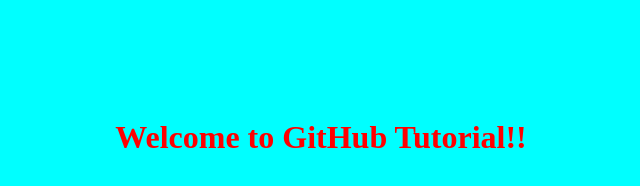
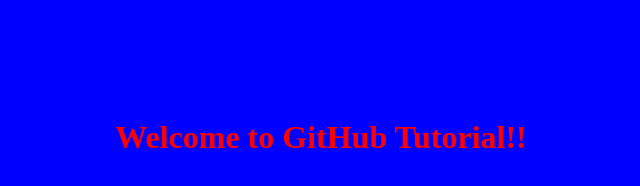
Before and after one commit to mohit-prakash/GitPractice, a plain HTML site: page index.html in a window 1280 px wide. Shown: the whole page, without its empty margins (319-959 px from the left). Drawn offline with Linux system fonts and the light colour scheme.

Commit message:
6th time commit

```diff
--- a/index.html
+++ b/index.html
@@ -1,5 +1,5 @@
 <html>
-	<body bgcolor=cyan text=red>
+	<body bgcolor=blue text=red>
 	<center><br><br><br><br><br>
 		<h1> Welcome to GitHub Tutorial!!</h1>
 	</center>
```
